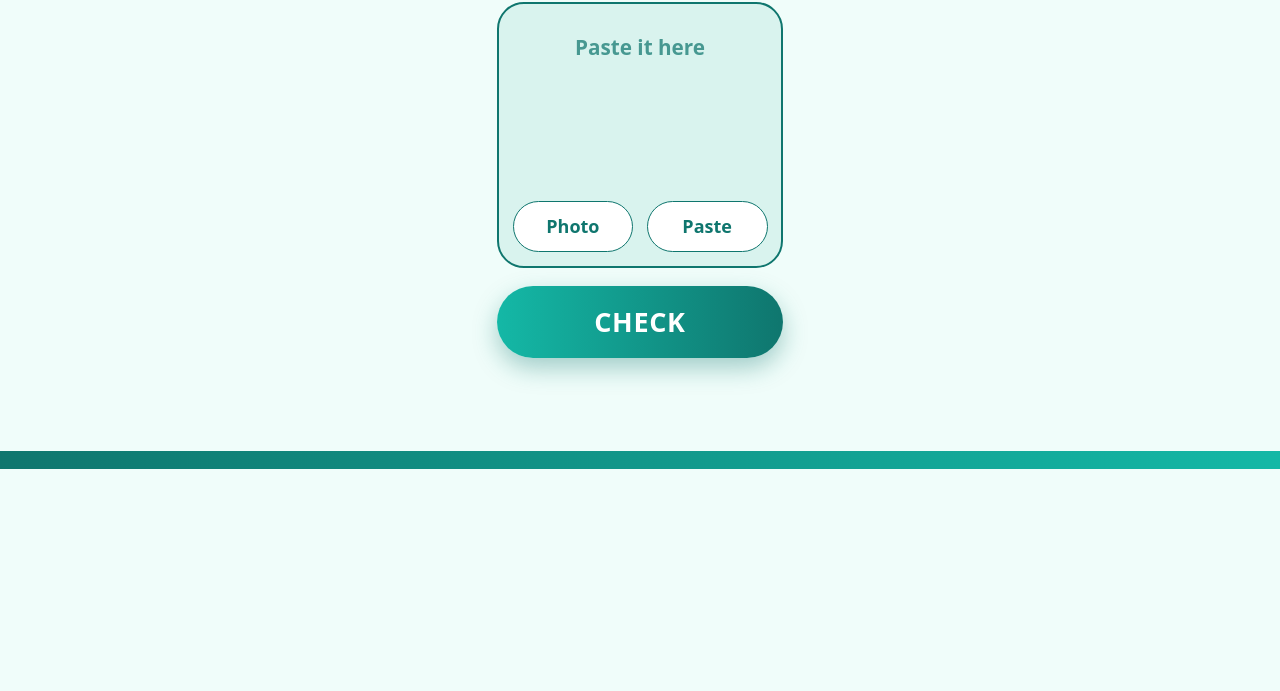
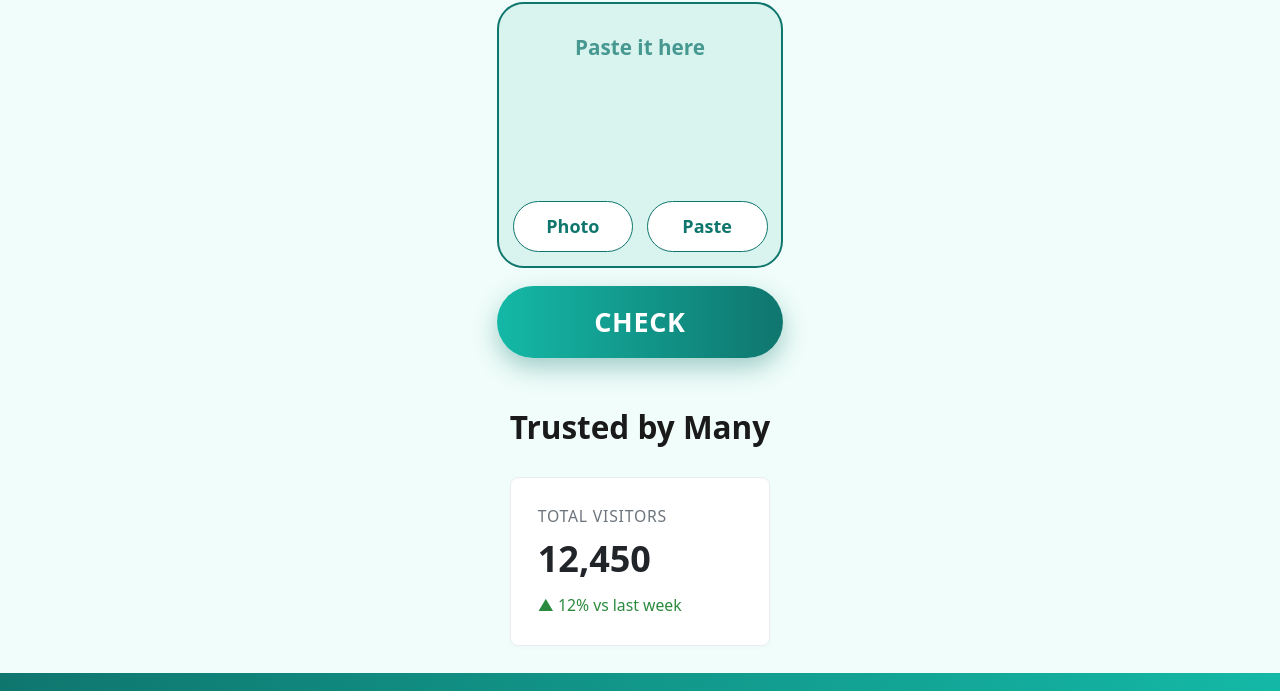
Before and after one commit to umumai/Sahih-Care, a plain HTML site: page frontend/index.html in a window 1280 px wide. Shown: the part 331-1022 px from the top of the page. Before the commit the page ends 800 px from the top, so only its background shows below. Drawn offline with nearby package versions, Linux system fonts and the light colour scheme.

Commit message:
webapp insight1

```diff
--- a/frontend/css/styles.css
+++ b/frontend/css/styles.css
@@ -407,3 +407,72 @@ html[dir="rtl"] #sourceList {
     aspect-ratio: 16 / 10;
   }
 }
+
+/* chaebron insight */
+.dashboard {
+  max-width: 1200px;
+  margin: 0 auto;
+}
+
+.dashboard-title {
+  font-size: 1.75rem;
+  font-weight: 700;
+  margin-top: 2.5rem;
+  margin-bottom: 1.5rem;
+  color: #1a1a1a;
+}
+
+.insights-grid {
+  display: grid;
+  grid-template-columns: repeat(auto-fit, minmax(240px, 1fr));
+  gap: 1.5rem;
+}
+
+
+.card {
+  background: #ffffff;
+  border: 1px solid #e9ecef;
+  border-radius: 8px;
+  padding: 1.5rem;
+  box-shadow: 0 2px 4px rgba(0, 0, 0, 0.02);
+  transition: transform 0.2s ease, box-shadow 0.2s ease;
+}
+
+.card:hover {
+  transform: translateY(-2px);
+  box-shadow: 0 4px 12px rgba(0, 0, 0, 0.05);
+}
+
+
+.card-label {
+  font-size: 0.875rem;
+  text-transform: uppercase;
+  letter-spacing: 0.05em;
+  color: #6c757d;
+  margin-bottom: 0.5rem;
+}
+
+.card-value {
+  font-size: 2rem;
+  font-weight: 700;
+  color: #212529;
+  line-height: 1.2;
+}
+
+
+.card-trend {
+  margin-top: 0.75rem;
+  font-size: 0.875rem;
+  font-weight: 500;
+  display: flex;
+  align-items: center;
+  gap: 0.25rem;
+}
+
+.trend-up {
+  color: #2b8a3e;
+}
+
+.trend-down {
+  color: #c92a2a;
+}
--- a/frontend/index.html
+++ b/frontend/index.html
@@ -289,6 +289,17 @@
           </div>
         </div>
 
+<!-- chaebron insight -->
+        <div class="dashboard">
+        <h1 class="dashboard-title">Trusted by Many</h1>
+
+  <div class="insights-grid">
+    <div class="card">
+      <div class="card-label">Total Visitors</div>
+      <div class="card-value">12,450</div>
+      <div class="card-trend trend-up">▲ 12% vs last week</div>
+    </div>
+
         <section id="newsPanel" class="mt-1 hidden" data-i18n-aria="healthInfo" aria-label="Maklumat kesihatan">
           <div id="newsFeed" class="news-feed" role="feed" aria-live="polite"></div>
         </section>
```
